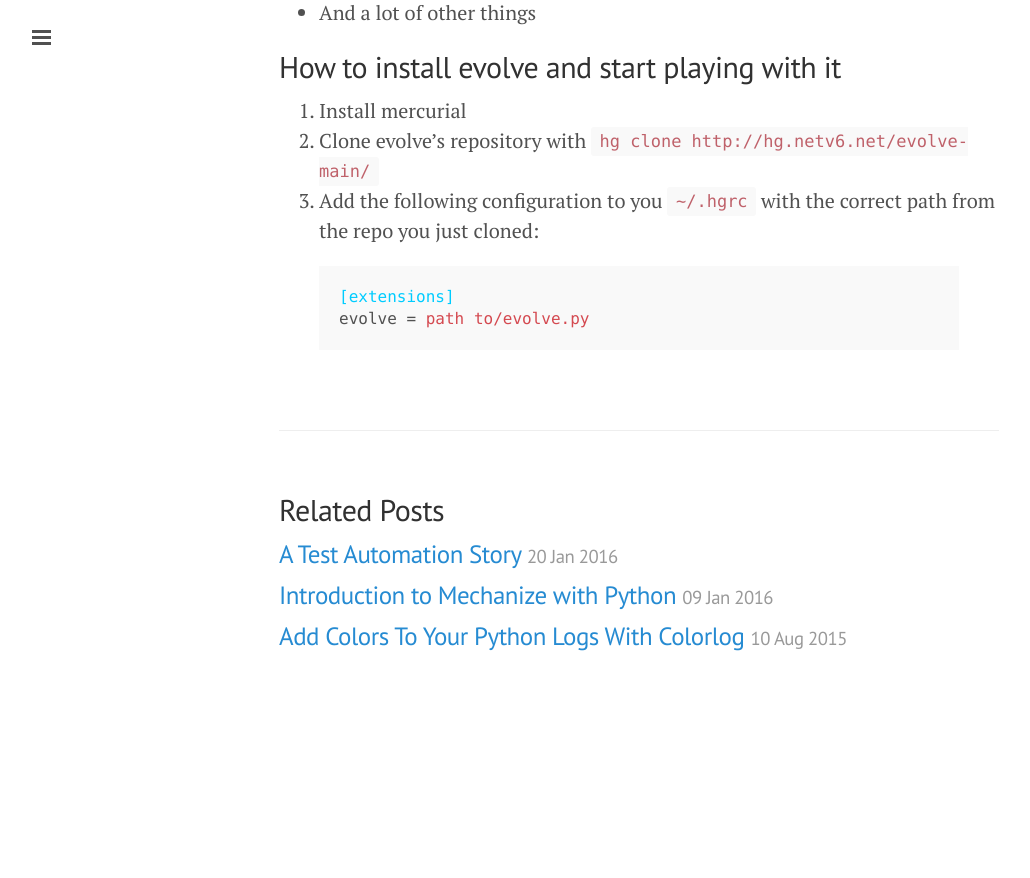
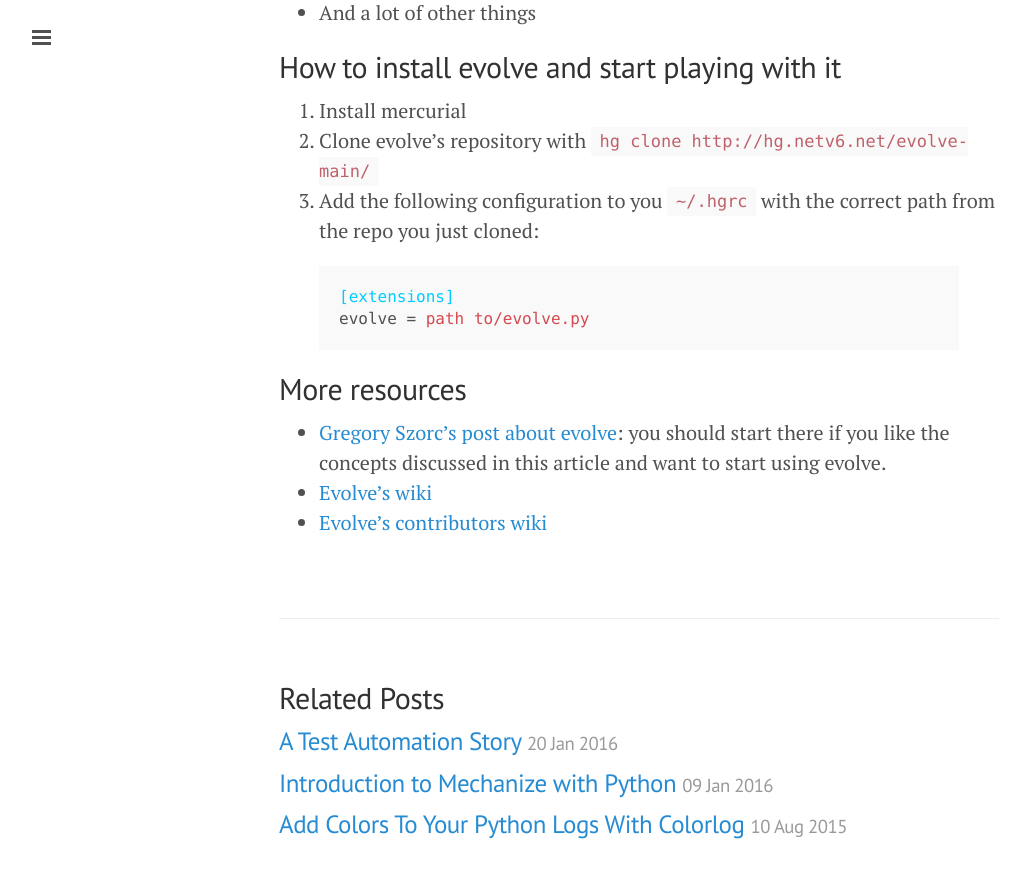
Before and after one commit to charignon/charignon.github.io, a Jekyll site: the page built from _posts/2016-02-02-changeset-evolution.md, in a window 1280 px wide and 900 px high, scrolled down 10061 px. Shown: the top 878 px of the window, without its empty margins (1-1031 px from the left). Built offline with Jekyll 4.4.1, drawn with Linux system fonts in a browser that asks for light colours; Markdown is read by kramdown in place of the engine named in the settings; before the commit the page ends 10774 px from its top, so only the background shows below that.

Commit message:
add links

```diff
--- a/_posts/2016-02-02-changeset-evolution.md
+++ b/_posts/2016-02-02-changeset-evolution.md
@@ -221,8 +221,12 @@ Also, the user would have to figure out what rebase command to run and could pot
 2. Clone evolve's repository with `hg clone http://hg.netv6.net/evolve-main/`
 3. Add the following configuration to you `~/.hgrc` with the correct path from
 the repo you just cloned:
-
 {% highlight ini %}
 [extensions]
 evolve = path to/evolve.py
 {% endhighlight ini %}
+## More resources
+
+- [Gregory Szorc's post about evolve](http://www.gerg.ca/evolve/user-guide.html): you should start there if you like the concepts discussed in this article and want to start using evolve.
+- [Evolve's wiki](https://www.mercurial-scm.org/wiki/ChangesetEvolution)
+- [Evolve's contributors wiki](https://www.mercurial-scm.org/wiki/ChangesetEvolutionDevel)
```
Also changed, not shown: 3 other files.
